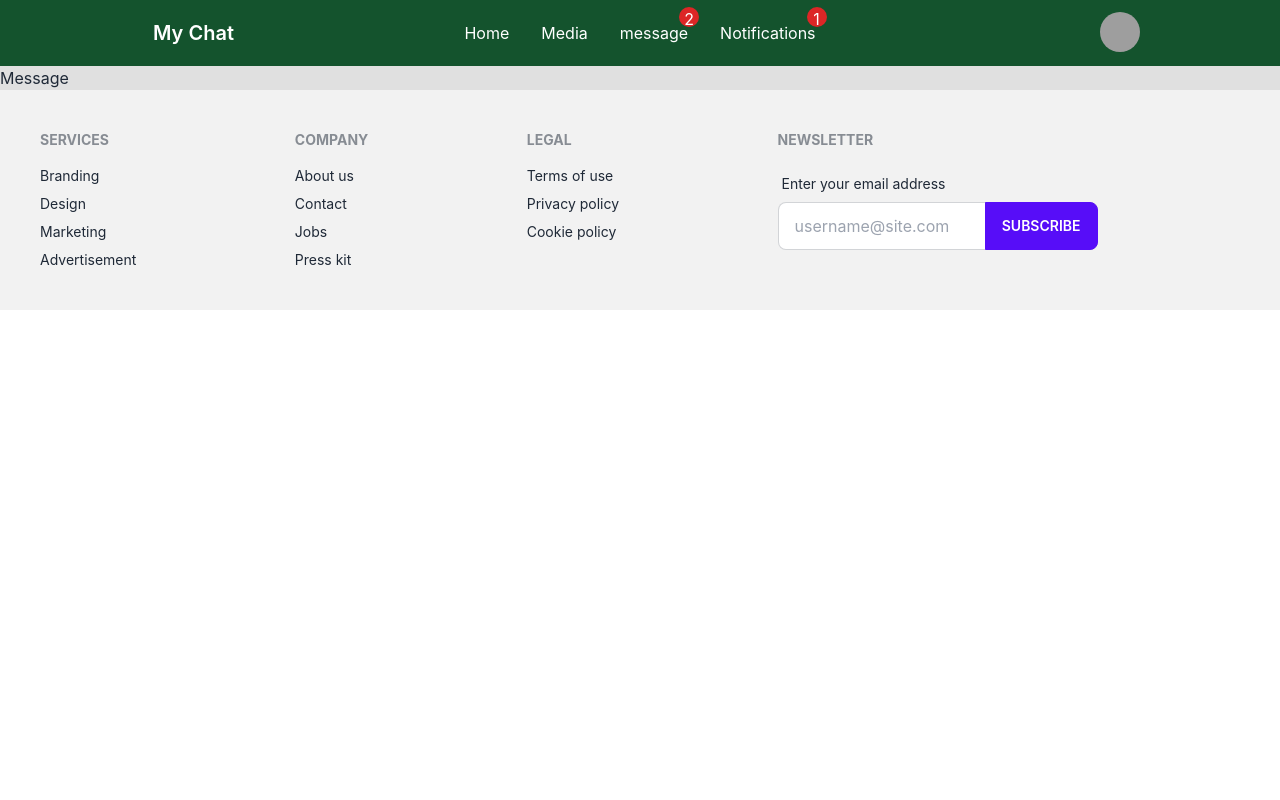
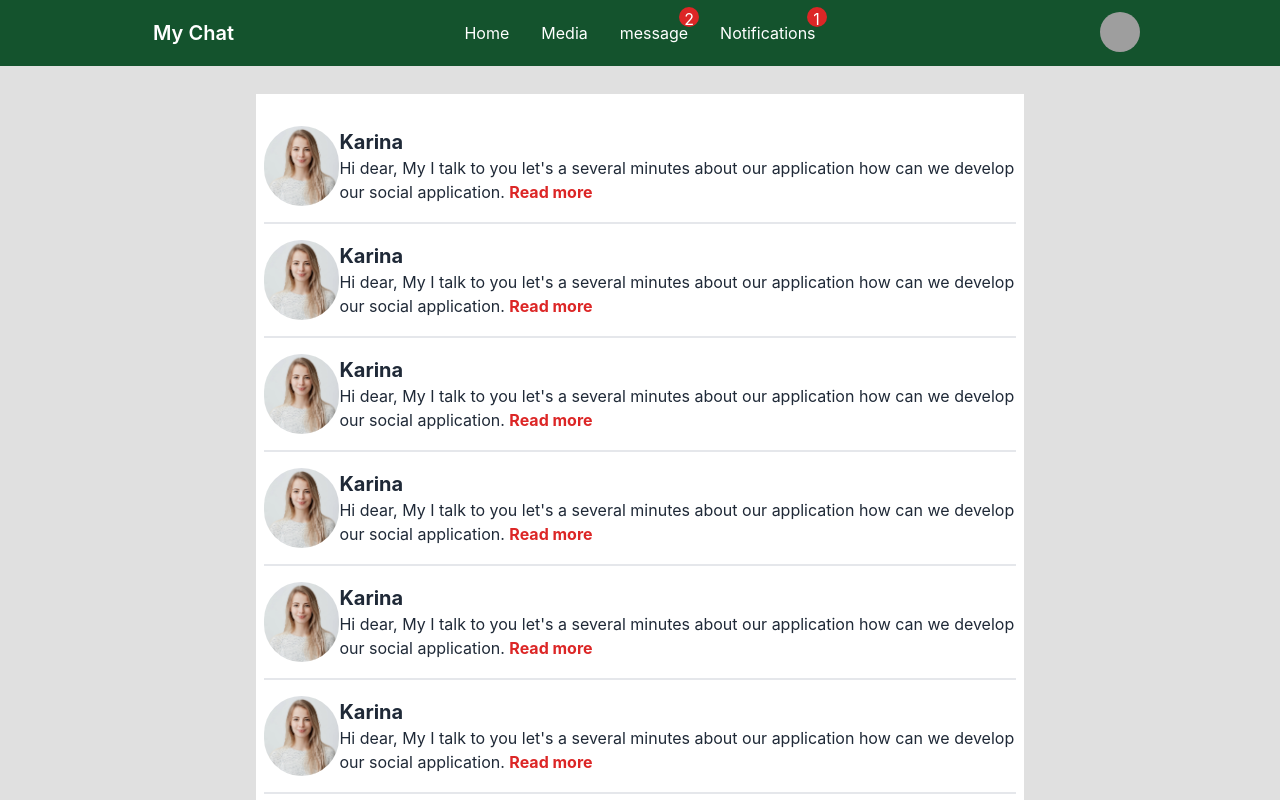
Before and after one commit to dev-rakibul1/social-chatting-application, a React (Create React App) app: page /message in a window 1280 px wide. Shown: the top 800 px of the page. Built offline with nearby package versions, Linux system fonts and the light colour scheme; grey boxes are pictures that could not be loaded.

Commit message:
message and notifications design complete

```diff
--- /dev/null
+++ b/src/components/messageDetails/MessageDetails.jsx
@@ -0,0 +1,13 @@
+import React from "react";
+
+const MessageDetails = () => {
+  return (
+    <div className="md:max-w-[60%] w-full mx-auto px-2 my-7">
+      <div className="p-4 bg-white rounded-lg py-7">
+        <h1>Coming soon</h1>
+      </div>
+    </div>
+  );
+};
+
+export default MessageDetails;
--- a/src/layout/MediaLayout.jsx
+++ b/src/layout/MediaLayout.jsx
@@ -7,15 +7,15 @@ const MediaLayout = () => {
   return (
     <div>
       <Navbar />
-      <div className="max-w-[60%] mx-auto">
+      <div className="md:max-w-[60%] mx-auto w-full md:px-0 px-2">
         <h3 className="text-2xl font-bold bg-white p-4 rounded-lg my-7">
           Recent post
         </h3>
         <div className="flex  gap-5">
-          <div className="max-w-[60%]">
+          <div className="max-w-[60%] ">
             <Outlet />
           </div>
-          <div className="max-w-[40%]">
+          <div className="max-w-[40%] xs:hidden block">
             <Sidebar />
           </div>
         </div>
--- a/src/pages/message/Message.jsx
+++ b/src/pages/message/Message.jsx
@@ -1,7 +1,37 @@
 import React from "react";
+import { Link } from "react-router-dom";
 
 const Message = () => {
-  return <div>Message</div>;
+  let x = [1, 0, 3, 4, 5, 4, 7, 8];
+  return (
+    <div>
+      <div className="message-wrapper md:max-w-[60%] w-full mx-auto px-2 bg-white my-7 p-4">
+        <div className=" border-gray-300">
+          {x.map(() => (
+            <div className="flex items-center border-b-2 py-4">
+              <div>
+                <img
+                  src="/assets/person/1.jpeg"
+                  className="w-20 h-20 rounded-full object-cover mr-6"
+                  alt=""
+                />
+              </div>
+              <div>
+                <h4 className="text-xl font-bold">Karina</h4>
+                <p className="font-normal">
+                  Hi dear, My I talk to you let's a several minutes about our
+                  application how can we develop our social application.{" "}
+                  <Link to="/messageDetails">
+                    <span className="font-bold text-red-600">Read more</span>
+                  </Link>
+                </p>
+              </div>
+            </div>
+          ))}
+        </div>
+      </div>
+    </div>
+  );
 };
 
 export default Message;
--- a/src/pages/notifications/Notifications.jsx
+++ b/src/pages/notifications/Notifications.jsx
@@ -1,7 +1,36 @@
 import React from "react";
+import { Link } from "react-router-dom";
 
 const Notifications = () => {
-  return <div>Notifications</div>;
+  let x = [1, 0, 3, 4, 5, 4, 7, 8];
+  return (
+    <div>
+      <div className="message-wrapper md:max-w-[60%] w-full mx-auto px-2 bg-white my-7 p-4">
+        <div className=" border-gray-300">
+          {x.map(() => (
+            <div className="flex items-center border-b-2 py-4">
+              <div>
+                <img
+                  src="/assets/person/2.jpeg"
+                  className="w-20 h-20 rounded-full object-cover mr-6"
+                  alt=""
+                />
+              </div>
+              <div>
+                <h4 className="text-xl font-bold">John Doe</h4>
+                <p className="font-normal">
+                  Today <strong>John Doe</strong> birthday{" "}
+                  <Link to="/messageDetails">
+                    <span className="font-bold text-red-600">More details</span>
+                  </Link>
+                </p>
+              </div>
+            </div>
+          ))}
+        </div>
+      </div>
+    </div>
+  );
 };
 
 export default Notifications;
--- a/src/pages/profile/Profile.jsx
+++ b/src/pages/profile/Profile.jsx
@@ -6,13 +6,13 @@ const placeholderProfile = "../../images/placeholder-person.png";
 
 const Profile = () => {
   return (
-    <div className=" mx-auto max-w-[60%]">
+    <div className=" mx-auto max-w-[60%] bg-white p-4">
       <div className="profile-wrapper">
         <div className="profile-top relative">
           <img
             src={coverPhoto}
             alt="cover"
-            className="profile-cover-photo max-w-full w-screen object-cover h-72"
+            className="profile-cover-photo max-w-full w-screen object-cover h-72 rounded-lg"
           />
           <div className="profile   flex items-end">
             <img
--- a/src/router/Router.jsx
+++ b/src/router/Router.jsx
@@ -1,4 +1,5 @@
 import { createBrowserRouter } from "react-router-dom";
+import MessageDetails from "../components/messageDetails/MessageDetails";
 import MediaLayout from "../layout/MediaLayout";
 import ProfileLayout from "../layout/ProfileLayout";
 import Root from "../layout/Root";
@@ -17,6 +18,7 @@ const router = createBrowserRouter([
 
       { path: "/message", element: <Message /> },
       { path: "/notifications", element: <Notifications /> },
+      { path: "/messageDetails", element: <MessageDetails /> },
     ],
   },
 
```
